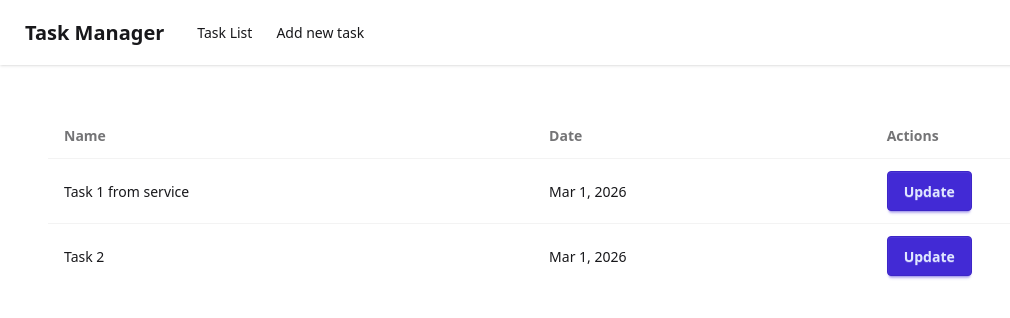
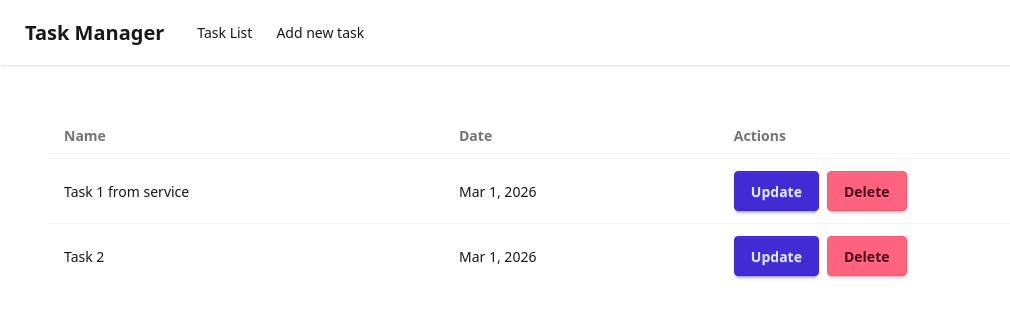
Before and after one commit to ngDevsAndFriends/aaa-angular-demo, an Angular app: page / in a window 1280 px wide. Shown: the top 318 px of the page, without its empty margins (0-1010 px from the left). Built offline with nearby package versions, Linux system fonts and the light colour scheme.

Commit message:
added delete button calling the deleteTask service function

```diff
--- a/src/app/task-list/task-list.html
+++ b/src/app/task-list/task-list.html
@@ -11,8 +11,9 @@
       <tr>
         <td>{{ task.title }}</td>
         <td>{{ task.createdAt | date }}</td>
-        <td>
+        <td class="flex gap-2">
           <a class="btn btn-primary" [routerLink]="['/update', task.id]">Update</a>
+          <button class="btn btn-error" type="button" (click)="deleteTask(task.id)">Delete</button>
         </td>
       </tr>
     }
--- a/src/app/task-list/task-list.ts
+++ b/src/app/task-list/task-list.ts
@@ -16,4 +16,8 @@ export class TaskList {
   private taskService = inject(TaskService);
 
   tasks = this.taskService.tasks;
+
+  deleteTask(id: string): void {
+    this.taskService.deleteTask(id);
+  }
 }
```
